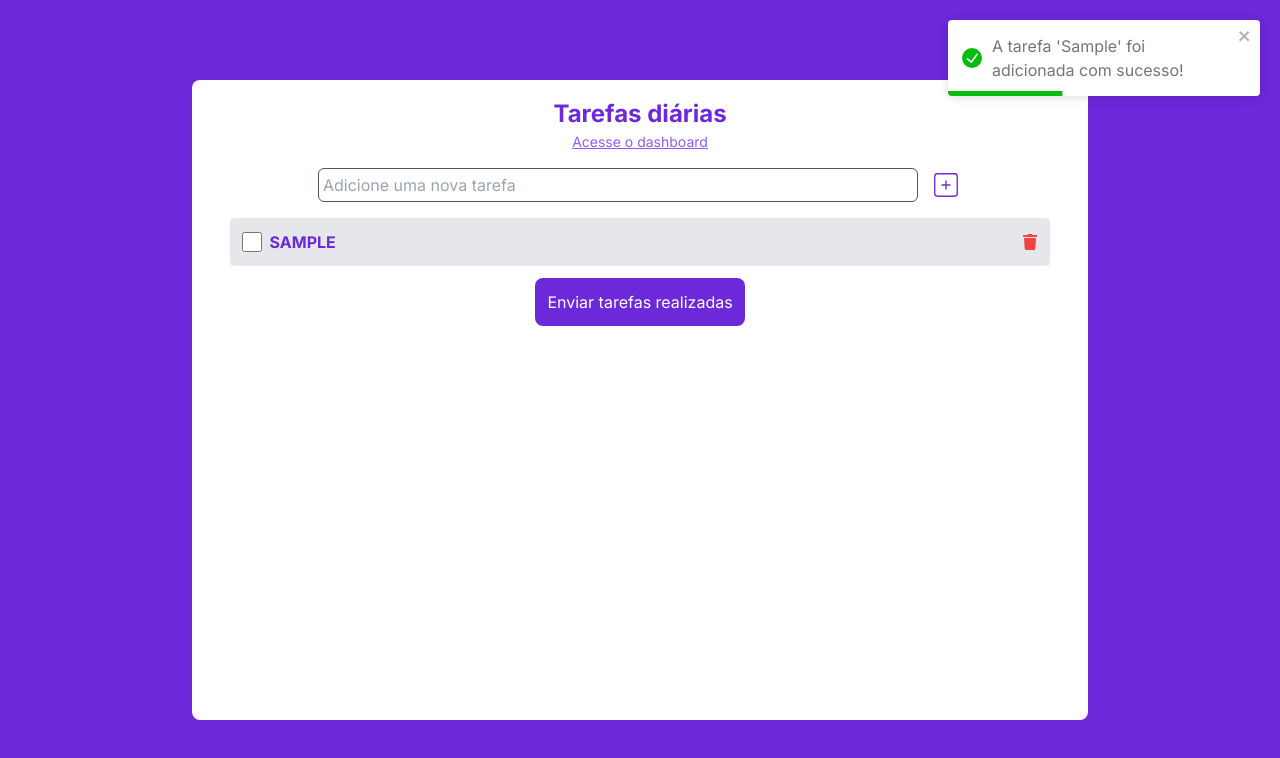
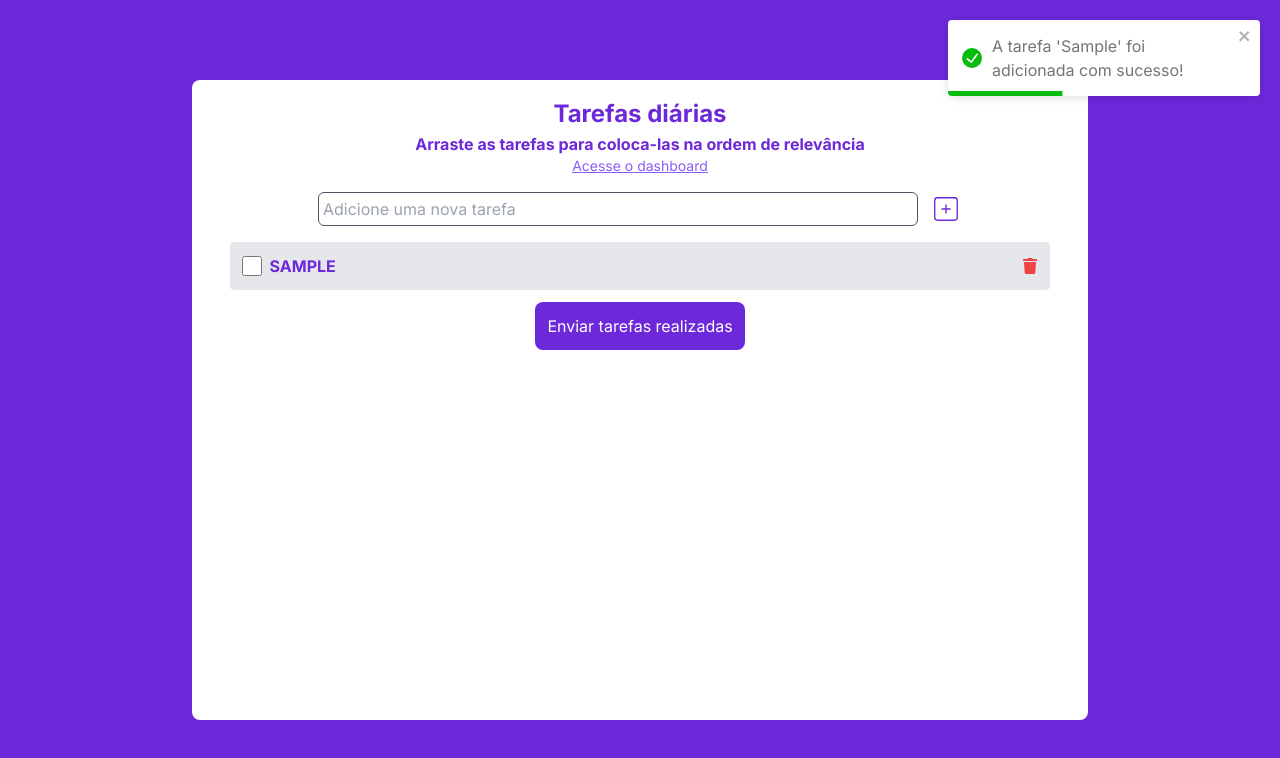
Before and after one commit to Adrianodbs/To-do-List-daily, a React (Vite) app: page / in a window 1280 px wide. Both pictures are taken after typing "Sample" into the empty fields and a click on the button 946 px from the left and 185 px from the top of the page. Shown: the top 758 px of the page. Built offline with nearby package versions, Linux system fonts and the light colour scheme.

Commit message:
Feat: add drag and drop

```diff
--- a/package.json
+++ b/package.json
@@ -10,6 +10,7 @@
     "preview": "vite preview"
   },
   "dependencies": {
+    "@hello-pangea/dnd": "^16.5.0",
     "react": "^18.2.0",
     "react-dom": "^18.2.0",
     "react-icons": "^4.12.0",
--- a/src/components/Task.tsx
+++ b/src/components/Task.tsx
@@ -1,17 +1,20 @@
 import { FaTrash } from 'react-icons/fa'
 import { TaskContextProps, useTaskContext } from '../contexts/taskContext'
+import { Draggable } from '@hello-pangea/dnd'
 
 interface TaskProps {
+  taskItem: {
     id: string
     title: string
-
+  }
   onClick: () => void
+  index: number
 }
 
-export default function Task({ id, title, onClick }: TaskProps) {
+export default function Task({ taskItem, onClick, index }: TaskProps) {
   const { tasks, setTasks } = useTaskContext() as TaskContextProps
 
-  const task = tasks.find(task => task.id === id)
+  const task = tasks.find(task => task.id === taskItem.id)
 
   if (!task) {
     return null
@@ -19,13 +22,20 @@ export default function Task({ id, title, onClick }: TaskProps) {
 
   const handleCheckboxChange = () => {
     const updatedTasks = tasks.map(t =>
-      t.id === id ? { ...t, isChecked: !t.isChecked } : t
+      t.id === taskItem.id ? { ...t, isChecked: !t.isChecked } : t
     )
     setTasks(updatedTasks)
   }
 
   return (
-    <div className="flex w-[95%] bg-gray-200 rounded min-h-8 p-3 items-center justify-between">
+    <Draggable draggableId={taskItem.id} index={index}>
+      {provided => (
+        <div
+          className="flex w-[95%] bg-gray-200 rounded min-h-8 p-3 items-center justify-between cursor-pointer"
+          ref={provided.innerRef}
+          {...provided.draggableProps}
+          {...provided.dragHandleProps}
+        >
           <div className="flex items-center gap-2">
             <input
               type="checkbox"
@@ -38,10 +48,12 @@ export default function Task({ id, title, onClick }: TaskProps) {
                 task.isChecked ? 'line-through' : ''
               }`}
             >
-          {title}
+              {taskItem.title}
             </p>
           </div>
           <FaTrash className="text-red-500 cursor-pointer" onClick={onClick} />
         </div>
+      )}
+    </Draggable>
   )
 }
--- a/src/pages/Home.tsx
+++ b/src/pages/Home.tsx
@@ -11,6 +11,7 @@ import {
 import { getCurrentDate } from '../utils/getCurrentDate'
 
 import { toast } from 'react-toastify'
+import { DragDropContext, Droppable } from '@hello-pangea/dnd'
 
 export default function Home() {
   const { newTask, setNewTask, tasks, setTasks, setTaskDone } =
@@ -66,11 +67,32 @@ export default function Home() {
     }
   }
 
+  function reorder<T>(list: T[], startIndex: number, endIndex: number) {
+    const result = Array.from(list)
+    const [removed] = result.splice(startIndex, 1)
+    result.splice(endIndex, 0, removed)
+
+    return result
+  }
+
+  function onDragEnd(result: any) {
+    if (!result.destination) {
+      return
+    }
+
+    const items = reorder(tasks, result.source.index, result.destination.index)
+
+    setTasks(items)
+  }
+
   return (
     <div className="w-full flex justify-center items-center min-h-[100vh] bg-violet-700 text-violet-700">
       <div className="flex flex-col justify-start items-center p-4 max-w-4xl w-[90%] min-h-[80vh] bg-white rounded-lg">
         <div className="flex flex-col items-center">
           <h2 className="text-[24px] font-bold">Tarefas diárias</h2>
+          <h4 className="text-center font-bold">
+            Arraste as tarefas para coloca-las na ordem de relevância
+          </h4>
           <Link to="/dashboard">
             <p className="text-violet-500 text-sm underline">
               Acesse o dashboard
@@ -84,15 +106,28 @@ export default function Home() {
           onChange={event => setNewTask(event.target.value)}
         />
 
-        <div className="flex flex-col justify-center items-center w-full gap-3">
-          {tasks.map(task => (
-            <Task
-              key={task.id}
-              id={task.id}
-              title={task.title}
-              onClick={() => handleDelete(task.id)}
-            />
-          ))}
+        <div className="w-full">
+          <DragDropContext onDragEnd={onDragEnd}>
+            <Droppable droppableId="tasks" type="list" direction="vertical">
+              {provided => (
+                <article
+                  className="flex flex-col justify-center items-center w-full gap-3"
+                  ref={provided.innerRef}
+                  {...provided.droppableProps}
+                >
+                  {tasks.map((task, index) => (
+                    <Task
+                      key={task.id}
+                      taskItem={task}
+                      onClick={() => handleDelete(task.id)}
+                      index={index}
+                    />
+                  ))}
+                  {provided.placeholder}
+                </article>
+              )}
+            </Droppable>
+          </DragDropContext>
         </div>
         {tasks.length > 0 ? (
           <button
```
Also changed, not shown: 1 other file (tests, documents, lock files or other folders). Lines whose indentation alone changed are shown as unchanged.
